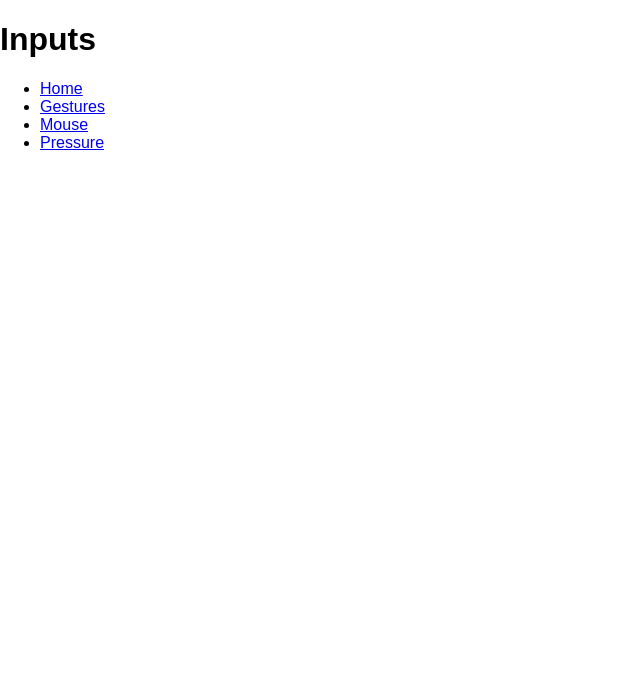
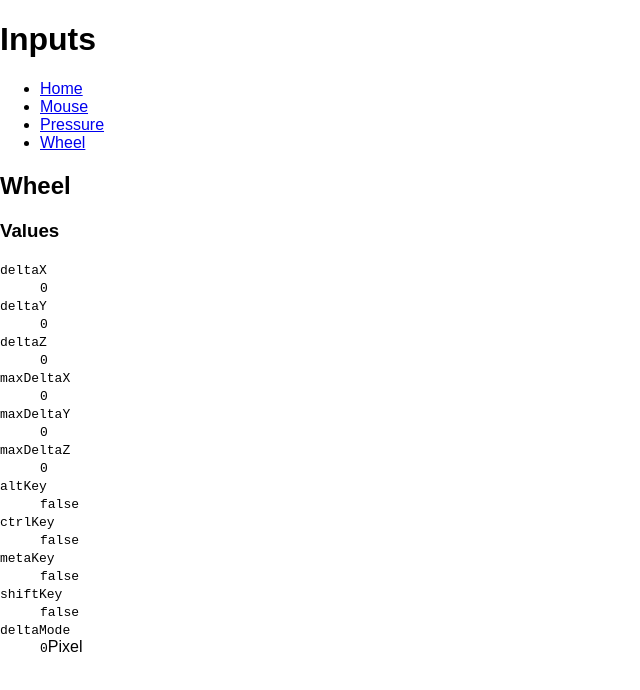
Before and after one commit to j-/inputs, a React app: page /wheel in a window 1280 px wide. Shown: the top 690 px of the page, without its empty margins (0-640 px from the left). Built offline with nearby package versions, Linux system fonts and the light colour scheme.

Commit message:
Change gestures route to wheel route

```diff
--- a/src/components/App.tsx
+++ b/src/components/App.tsx
@@ -2,9 +2,9 @@ import * as React from 'react';
 import { BrowserRouter as Router, Route } from 'react-router-dom';
 import Navigation from './Navigation';
 import Home from '../routes/Home';
-import Gestures from '../routes/Gestures';
 import Mouse from '../routes/Mouse';
 import Pressure from '../routes/Pressure';
+import Wheel from '../routes/Wheel';
 
 const App: React.StatelessComponent = () => (
 	<Router>
@@ -14,9 +14,9 @@ const App: React.StatelessComponent = () => (
 			<Navigation />
 
 			<Route exact={true} path="/" component={Home} />
-			<Route path="/gestures" component={Gestures} />
 			<Route path="/mouse" component={Mouse} />
 			<Route path="/pressure" component={Pressure} />
+			<Route path="/wheel" component={Wheel} />
 		</div>
 	</Router>
 );
--- a/src/components/Navigation.tsx
+++ b/src/components/Navigation.tsx
@@ -5,9 +5,9 @@ const Navigation: React.StatelessComponent = () => (
 	<div className="Navigation">
 		<ul>
 			<li><Link to="/">Home</Link></li>
-			<li><Link to="/gestures">Gestures</Link></li>
 			<li><Link to="/mouse">Mouse</Link></li>
 			<li><Link to="/pressure">Pressure</Link></li>
+			<li><Link to="/wheel">Wheel</Link></li>
 		</ul>
 	</div>
 );
--- a/src/routes/Gestures.tsx
+++ b/src/routes/Wheel.tsx
@@ -4,21 +4,15 @@ import DeltaMode from '../components/DeltaMode';
 
 interface State {
 	wheelEvent: WheelEvent;
-	deltaX: number;
-	deltaY: number;
-	deltaZ: number;
 	maxDeltaX: number;
 	maxDeltaY: number;
 	maxDeltaZ: number;
 	ctrlKey: boolean;
 }
 
-export default class Gestures extends React.Component<BrowserRouterProps, State> {
+export default class Wheel extends React.Component<BrowserRouterProps, State> {
 	state: State = {
 		wheelEvent: new WheelEvent('wheel'),
-		deltaX: 0,
-		deltaY: 0,
-		deltaZ: 0,
 		maxDeltaX: 0,
 		maxDeltaY: 0,
 		maxDeltaZ: 0,
@@ -26,7 +20,7 @@ export default class Gestures extends React.Component<BrowserRouterProps, State>
 	};
 
 	componentDidMount () {
-		window.addEventListener('wheel', this.handleWheel);
+		window.addEventListener('wheel', this.handleWheel, { passive: true });
 	}
 
 	componentWillUnmount () {
@@ -36,33 +30,42 @@ export default class Gestures extends React.Component<BrowserRouterProps, State>
 	render () {
 		return (
 			<div>
-				<h2>Gestures</h2>
+				<h2>Wheel</h2>
 
 				<h3>Values</h3>
 
 				<dl>
-					<dt>deltaX</dt>
-					<dd><code>{this.state.deltaX}</code></dd>
+					<dt><code>deltaX</code></dt>
+					<dd><code>{this.state.wheelEvent.deltaX}</code></dd>
 
-					<dt>deltaY</dt>
-					<dd><code>{this.state.deltaY}</code></dd>
+					<dt><code>deltaY</code></dt>
+					<dd><code>{this.state.wheelEvent.deltaY}</code></dd>
 
-					<dt>deltaZ</dt>
-					<dd><code>{this.state.deltaZ}</code></dd>
+					<dt><code>deltaZ</code></dt>
+					<dd><code>{this.state.wheelEvent.deltaZ}</code></dd>
 
-					<dt>maxDeltaX</dt>
+					<dt><code>maxDeltaX</code></dt>
 					<dd><code>{this.state.maxDeltaX}</code></dd>
 
-					<dt>maxDeltaY</dt>
+					<dt><code>maxDeltaY</code></dt>
 					<dd><code>{this.state.maxDeltaY}</code></dd>
 
-					<dt>maxDeltaZ</dt>
+					<dt><code>maxDeltaZ</code></dt>
 					<dd><code>{this.state.maxDeltaZ}</code></dd>
 
-					<dt>ctrlKey</dt>
-					<dd><code>{this.state.ctrlKey ? 'true' : 'false'}</code></dd>
+					<dt><code>altKey</code></dt>
+					<dd><code>{this.state.wheelEvent.altKey ? 'true' : 'false'}</code></dd>
 
-					<dt>deltaMode</dt>
+					<dt><code>ctrlKey</code></dt>
+					<dd><code>{this.state.wheelEvent.ctrlKey ? 'true' : 'false'}</code></dd>
+
+					<dt><code>metaKey</code></dt>
+					<dd><code>{this.state.wheelEvent.metaKey ? 'true' : 'false'}</code></dd>
+
+					<dt><code>shiftKey</code></dt>
+					<dd><code>{this.state.wheelEvent.shiftKey ? 'true' : 'false'}</code></dd>
+
+					<dt><code>deltaMode</code></dt>
 					<dd>
 						<code>{this.state.wheelEvent.deltaMode}</code>
 						<DeltaMode value={this.state.wheelEvent.deltaMode} />
@@ -85,9 +88,6 @@ export default class Gestures extends React.Component<BrowserRouterProps, State>
 			maxDeltaZ = Math.max(absDeltaZ, maxDeltaZ);
 			return {
 				wheelEvent: e,
-				deltaX,
-				deltaY,
-				deltaZ,
 				maxDeltaX,
 				maxDeltaY,
 				maxDeltaZ,
--- a/src/types.ts
+++ b/src/types.ts
@@ -33,9 +33,9 @@ export const ButtonsTypeLabels = {
 };
 
 export enum DeltaMode {
-	PIXEL = 0,
-	LINE  = 1,
-	PAGE  = 2,
+	PIXEL = WheelEvent.DOM_DELTA_PIXEL,
+	LINE  = WheelEvent.DOM_DELTA_LINE,
+	PAGE  = WheelEvent.DOM_DELTA_PAGE,
 }
 
 export const DeltaModeLabels = {
```
